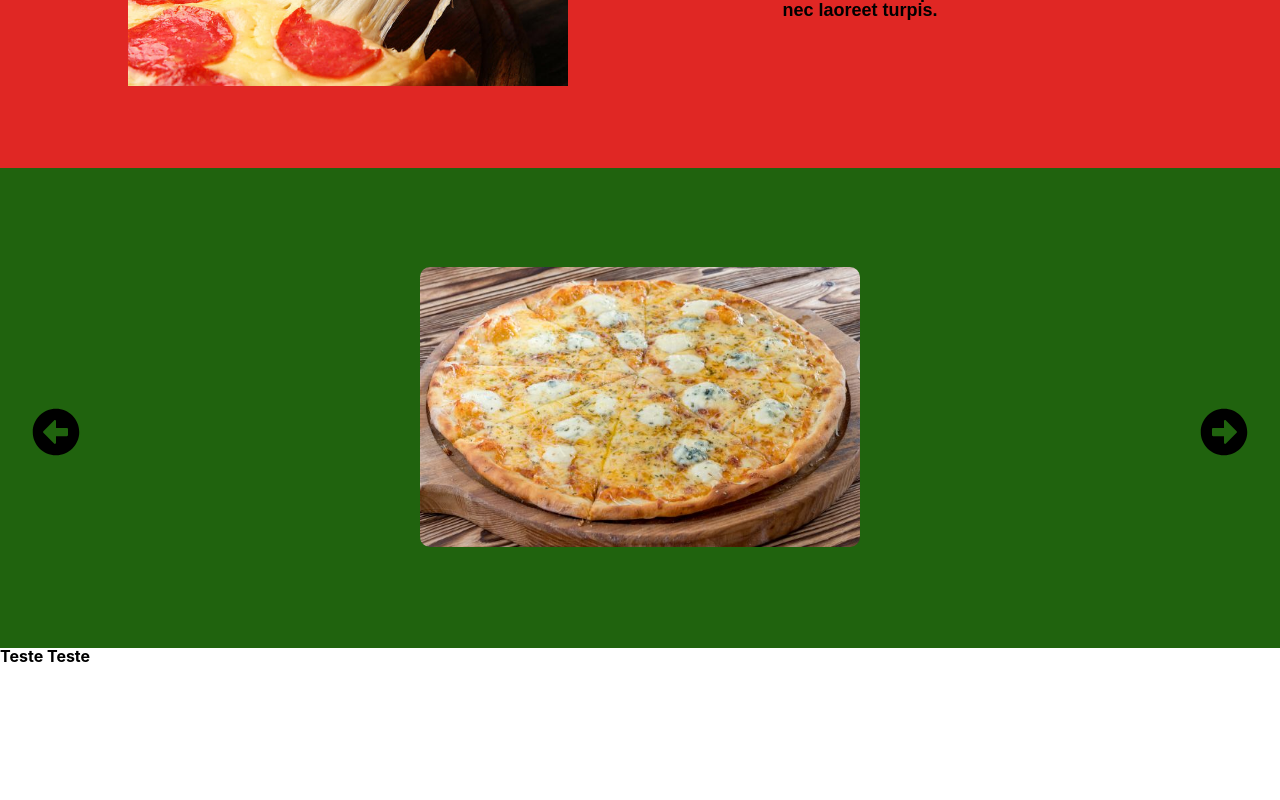
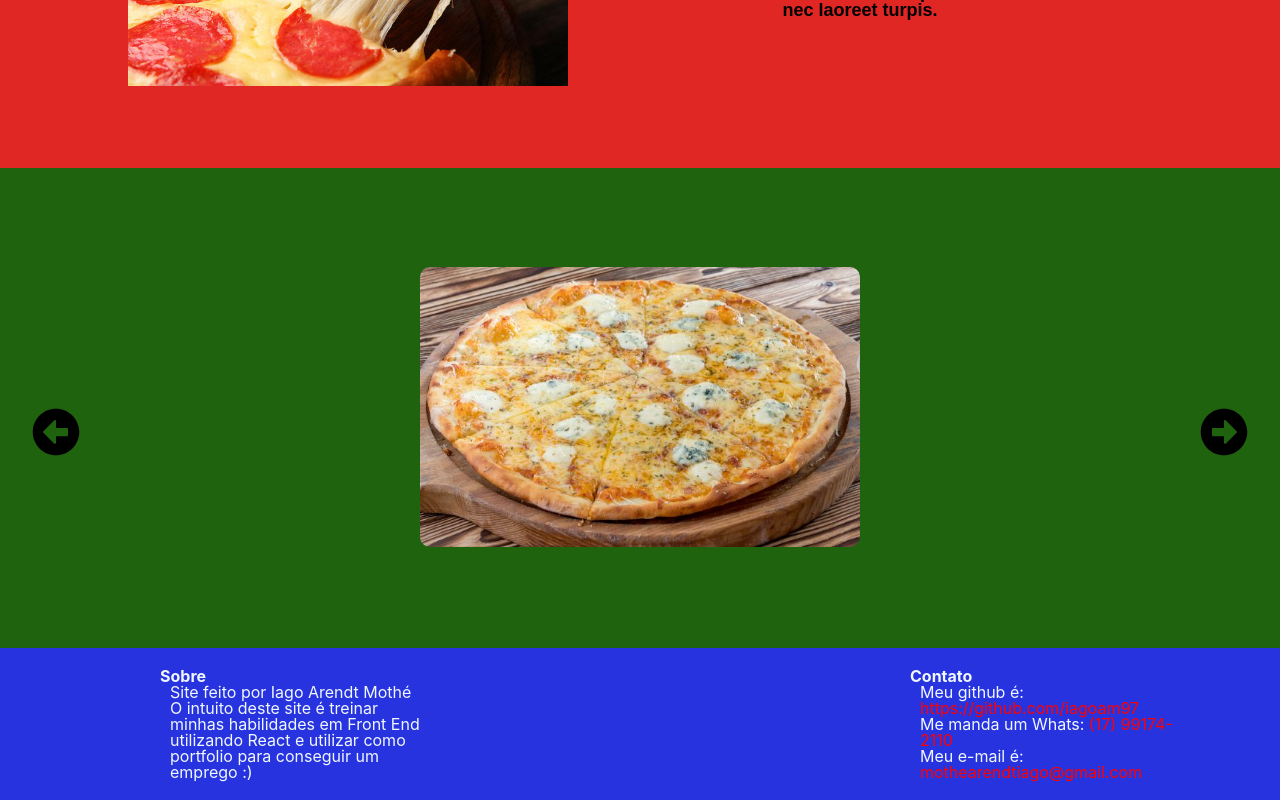
Before and after one commit to iagoam97/react-pizza, a React (Create React App) app: page / in a window 1280 px wide. Shown: the part 406-1206 px from the top of the page. Before the commit the page ends 1072 px from the top, so only its background shows below. Built offline with nearby package versions, Linux system fonts and the light colour scheme.

Commit message:
ajuste em css da navbar e criacao do footer

```diff
--- /dev/null
+++ b/src/components/footer/footer.css
@@ -0,0 +1,34 @@
+#divFooter {
+    background-color: #2833E0;
+    margin: 0;
+    padding: 20px 20px 20px 0;
+
+    color: aliceblue;
+
+    display: flex;
+    align-items: center;
+}
+
+.divFooterSobre {
+    width: 50%;
+    margin: 0 20vh 0 20vh;
+}
+.divFooterSobre p {
+    padding-left: 10px;
+}
+
+.divFooterContato {
+    width: 50%;
+    margin: 0 10vh 0 40vh;
+}
+.divFooterContato p {
+    padding-left: 10px;
+}
+.divFooterContato a {
+    color: red;
+    text-decoration: none;
+}
+.divFooterContato a:hover {
+    color: aliceblue;
+    text-decoration:underline;
+}
--- a/src/components/footer/footer.jsx
+++ b/src/components/footer/footer.jsx
@@ -1,12 +1,34 @@
 import React from "react";
-//import './footer.css';
+import './footer.css';
 
 function rodape() {
         return (
             <div id="divFooter">
-                <p>
-                    Footer
-                </p>
+                <div className="divFooterSobre">
+                    <h3>
+                        Sobre
+                    </h3>
+                    <p>
+                        Site feito por Iago Arendt Mothé
+                    </p>
+                    <p>
+                        O intuito deste site é treinar minhas habilidades em Front End utilizando React e utilizar como portfolio para conseguir um emprego :)
+                    </p>
+                </div>
+                <div className="divFooterContato">
+                    <h3>
+                        Contato
+                    </h3>
+                    <p>
+                        Meu github é: <a href="https://github.com/iagoam97" target="_blank" rel="noopener noreferrer" title="Ao clicar neste link será aberta uma nova janela!">https://github.com/iagoam97</a>
+                    </p>
+                    <p>
+                        Me manda um Whats: <a href="https://wa.me/5517991742110" target="_blank" rel="noopener noreferrer" title="Ao clicar neste link será aberta uma nova janela!">(17) 99174-2110</a>
+                    </p>
+                    <p>
+                        Meu e-mail é: <a href="mailto:mothearendtiago@gmail.com" target="_blank" rel="noopener noreferrer" title="Ao clicar neste link será aberta uma nova janela!">mothearendtiago@gmail.com</a>
+                    </p>
+                </div>
             </div>
         );
     };
--- a/src/components/navBar/navBar.css
+++ b/src/components/navBar/navBar.css
@@ -26,10 +26,9 @@ figcaption {
     display: none;
 }
 
-
-
 #navOptions {
-    padding: 0 0 0 40%;
+    max-width: 1200px;
+    margin: 0 0 0 60%;
 
     display: flex;
     align-items: center;
@@ -41,4 +40,10 @@ figcaption {
     padding: 5px;
     margin: 20px 0;
     font-size: 18px;
+
+    color: aliceblue;
 }
+#navOptions p:hover {
+    color: red;
+    text-decoration:underline;
+}
--- a/src/index.js
+++ b/src/index.js
@@ -3,8 +3,10 @@ import ReactDom from "react-dom";
 import './reset.css';
 import './index.css';
 import NavBar from './components/navBar/navBar.jsx'
+import Footer from './components/footer/footer.jsx'
+
+
 import CardSobre from './components/cardsHome/cardSobre.jsx'
-
 import CardSabores from './components/cardsHome/cardSabores.jsx'
 import {listSabores} from './components/cardsHome/listSabores';
 
@@ -15,7 +17,7 @@ ReactDom.render(
         <NavBar/>
         <CardSobre/>
         <CardSabores slides={listSabores} />
-        <h1>Teste Teste</h1>
+        <Footer/>
     </div>,
     document.getElementById('root')
 
```
Also changed, not shown: src/components/cardsHome/cardHome.jsx (added).
